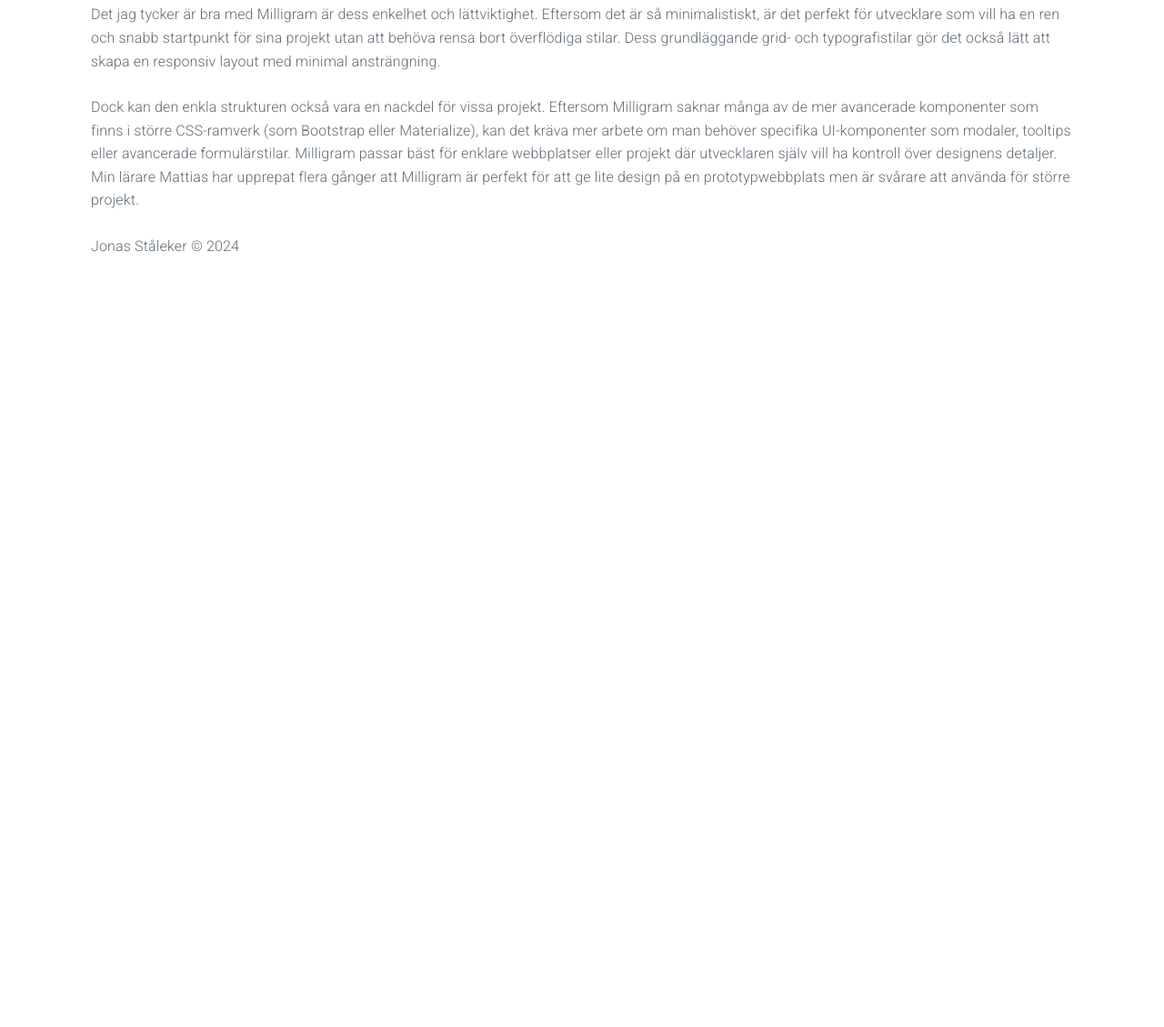
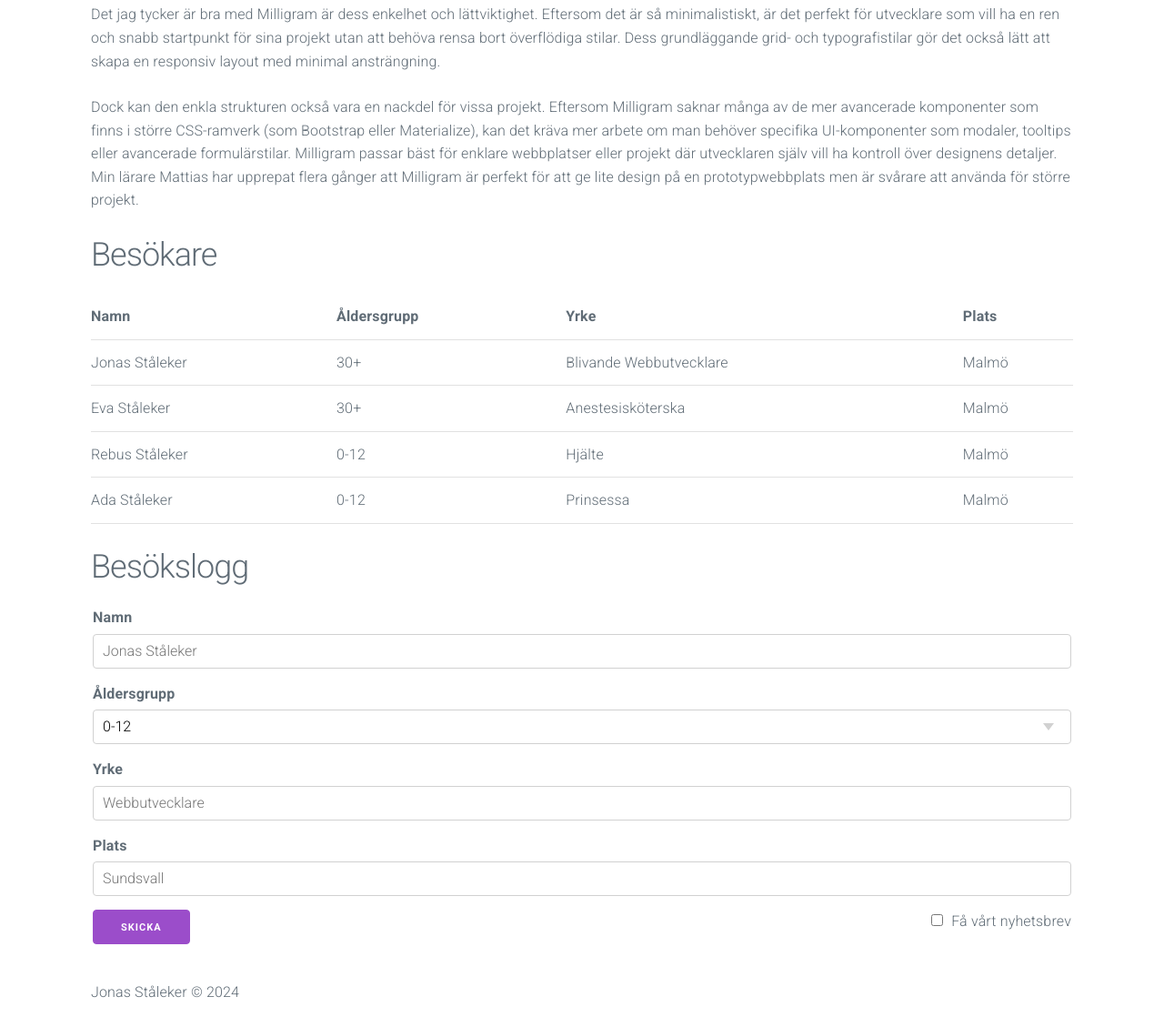
Before and after one commit to JoeSteeloak/CSS-ramverk, a website: page milligram.html in a window 1280 px wide. Shown: the part 623-1752 px from the top of the page at 91% size. Before the commit the page ends 932 px from the top, so only its background shows below. Drawn offline with nearby package versions, Linux system fonts and the light colour scheme.

Commit message:
finish Milligram

```diff
--- a/milligram.html
+++ b/milligram.html
@@ -29,7 +29,7 @@
         <main>
             <h1>Milligram</h1>
             <a href="https://milligram.io/">Länk till Milligrams webbsida</a>
-            <h2>Vad är Milligram</h2>
+            <h2>Vad är Milligram?</h2>
             <p>Milligram är ett minimalistiskt CSS-ramverk designat för att ge en grundläggande stil till webbprojekt
                 utan att lägga till onödigt mycket kod. Med en storlek på bara 2 KB är Milligram extremt litet, vilket
                 gör det snabbt att ladda och enkelt att integrera i projekt som behöver en stilistisk grund men där
@@ -48,8 +48,66 @@
                 ha kontroll över designens detaljer. Min lärare Mattias har upprepat flera gånger att Milligram är
                 perfekt för att ge lite design på en prototypwebbplats men är svårare att använda för större projekt.
             </p>
-
-
+            <h2>Besökare</h2>
+            <table>
+                <thead>
+                    <tr>
+                        <th>Namn</th>
+                        <th>Åldersgrupp</th>
+                        <th>Yrke</th>
+                        <th>Plats</th>
+                    </tr>
+                </thead>
+                <tbody>
+                    <tr>
+                        <td>Jonas Ståleker</td>
+                        <td>30+</td>
+                        <td>Blivande Webbutvecklare</td>
+                        <td>Malmö</td>
+                    </tr>
+                    <tr>
+                        <td>Eva Ståleker</td>
+                        <td>30+</td>
+                        <td>Anestesisköterska</td>
+                        <td>Malmö</td>
+                    </tr>
+                    <tr>
+                        <td>Rebus Ståleker</td>
+                        <td>0-12</td>
+                        <td>Hjälte</td>
+                        <td>Malmö</td>
+                    </tr>
+                    <tr>
+                        <td>Ada Ståleker</td>
+                        <td>0-12</td>
+                        <td>Prinsessa</td>
+                        <td>Malmö</td>
+                    </tr>
+                </tbody>
+            </table>
+            <h2>Besökslogg</h2>
+            <form>
+                <fieldset>
+                    <label for="nameField">Namn</label>
+                    <input type="text" placeholder="Jonas Ståleker" id="nameField">
+                    <label for="ageRangeField">Åldersgrupp</label>
+                    <select id="ageRangeField">
+                        <option value="0-12">0-12</option>
+                        <option value="13-19">13-19</option>
+                        <option value="20-29">20-29</option>
+                        <option value="30+">30+</option>
+                    </select>
+                    <label for="jobField">Yrke</label>
+                    <input type="text" placeholder="Webbutvecklare" id="jobField">
+                    <label for="locationField">Plats</label>
+                    <input type="text" placeholder="Sundsvall" id="locationField">
+                    <div class="float-right">
+                        <input type="checkbox" id="confirmField">
+                        <label class="label-inline" for="confirmField">Få vårt nyhetsbrev</label>
+                    </div>
+                    <input class="button-primary" type="submit" value="Skicka">
+                </fieldset>
+            </form>
 
         </main>
         <footer>
```
